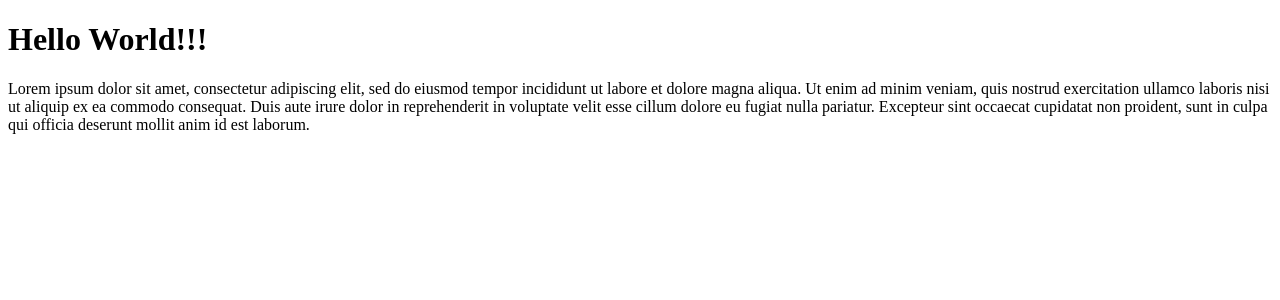
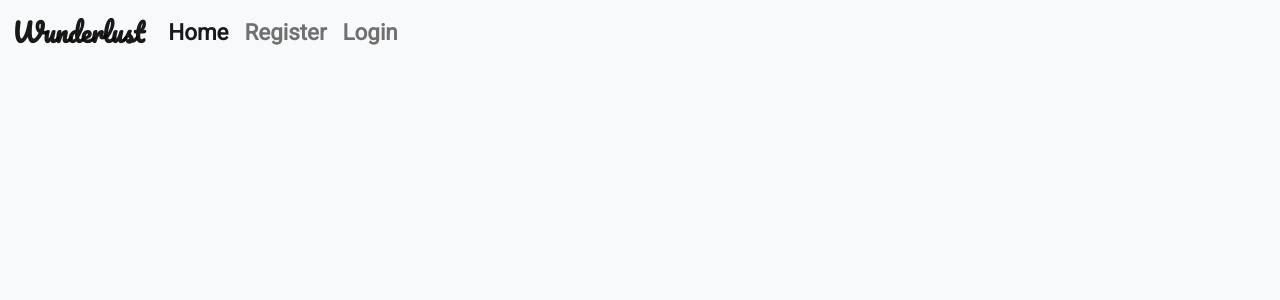
Before and after one commit to Lucy-Glanville-Brown/travel-blog, a Django app: page / in a window 1280 px wide. Shown: the top 300 px of the page. Run offline with Django 4.2, Linux system fonts and the light colour scheme; data that the repository does not hold is empty.

Commit message:
Add navbar to base.html and container for blog entries to index.html

```diff
--- /dev/null
+++ b/static/css/style.css
@@ -0,0 +1,17 @@
+body {
+    background-color: #F9FAFC;
+    font-family: 'Roboto', sans-serif;
+}
+
+.navbar-brand {
+    font-family: 'Pacifico', cursive;
+    font-size: 1.6rem;
+    font-weight: 700;
+    color: #4A4A4F;
+}
+
+.navbar {
+    font-size: 1.4rem;
+    font-weight: 700;
+    color: #4A4A4F;
+}
--- a/templates/base.html
+++ b/templates/base.html
@@ -0,0 +1,55 @@
+{% load static %}
+
+<!DOCTYPE html>
+<html lang="en">
+
+<head>
+  <meta charset="UTF-8">
+  <meta http-equiv="X-UA-Compatible" content="IE=edge">
+  <meta name="viewport" content="width=device-width, initial-scale=1.0">
+
+  <!-- Google Fonts-->
+  <link rel="preconnect" href="https://fonts.googleapis.com">
+  <link rel="preconnect" href="https://fonts.gstatic.com" crossorigin>
+  <link href="https://fonts.googleapis.com/css2?family=Lobster&family=Pacifico&family=Roboto&display=swap"
+    rel="stylesheet">
+
+  <!-- Bootstrap -->
+  <link href="https://cdn.jsdelivr.net/npm/bootstrap@5.1.3/dist/css/bootstrap.min.css" rel="stylesheet"
+    integrity="sha384-1BmE4kWBq78iYhFldvKuhfTAU6auU8tT94WrHftjDbrCEXSU1oBoqyl2QvZ6jIW3" crossorigin="anonymous">
+  <script src="https://cdn.jsdelivr.net/npm/bootstrap@5.1.3/dist/js/bootstrap.bundle.min.js"
+    integrity="sha384-ka7Sk0Gln4gmtz2MlQnikT1wXgYsOg+OMhuP+IlRH9sENBO0LRn5q+8nbTov4+1p" crossorigin="anonymous">
+  </script>
+
+  <link rel="stylesheet" href="{% static 'css/style.css' %}">
+
+  <title>Wunderlust Travel Blog</title>
+</head>
+
+<body>
+  <!-- Navigation -->
+  <nav class="navbar navbar-expand-lg navbar-light bg-light">
+    <div class="container-fluid">
+      <a class="navbar-brand" href="#">Wunderlust</a>
+      <button class="navbar-toggler" type="button" data-bs-toggle="collapse" data-bs-target="#navbarSupportedContent"
+        aria-controls="navbarSupportedContent" aria-expanded="false" aria-label="Toggle navigation">
+        <span class="navbar-toggler-icon"></span>
+      </button>
+      <div class="collapse navbar-collapse" id="navbarSupportedContent">
+        <ul class="navbar-nav me-auto mb-2 mb-lg-0">
+          <li class="nav-item">
+            <a class="nav-link active" aria-current="page" href="#">Home</a>
+          </li>
+          <li class="nav-item">
+            <a class="nav-link" href="#">Register</a>
+          </li>
+          <li class="nav-item">
+            <a class="nav-link" href="#">Login</a>
+          </li>
+        </ul>
+      </div>
+    </div>
+  </nav>
+
+</body>
+</html>
--- a/templates/index.html
+++ b/templates/index.html
@@ -1,17 +1,18 @@
-<!DOCTYPE html>
-<html lang="en">
-<head>
-    <meta charset="UTF-8">
-    <meta http-equiv="X-UA-Compatible" content="IE=edge">
-    <meta name="viewport" content="width=device-width, initial-scale=1.0">
-    <title>Wunderlust Travel Blog</title>
-</head>
-<body>
-    <h1>Hello World!!!</h1>
-    <p>Lorem ipsum dolor sit amet, consectetur adipiscing elit, sed do eiusmod tempor incididunt ut labore et dolore
-        magna aliqua. Ut enim ad minim veniam, quis nostrud exercitation ullamco laboris nisi ut aliquip ex ea commodo
-        consequat. Duis aute irure dolor in reprehenderit in voluptate velit esse cillum dolore eu fugiat nulla
-        pariatur. Excepteur sint occaecat cupidatat non proident, sunt in culpa qui officia deserunt mollit anim id est
-        laborum.</p>
-</body>
-</html>
+{% extends "base.html" %}
+
+{% block content %}
+
+<div class="container-fluid">
+    <div class="row">
+
+        <!-- Blog Entries Column -->
+        <div class="col-12 mt-3 left">
+            <div class="row">
+
+            </div>
+        </div>
+    </div>
+
+</div>
+
+{%endblock%}
```
